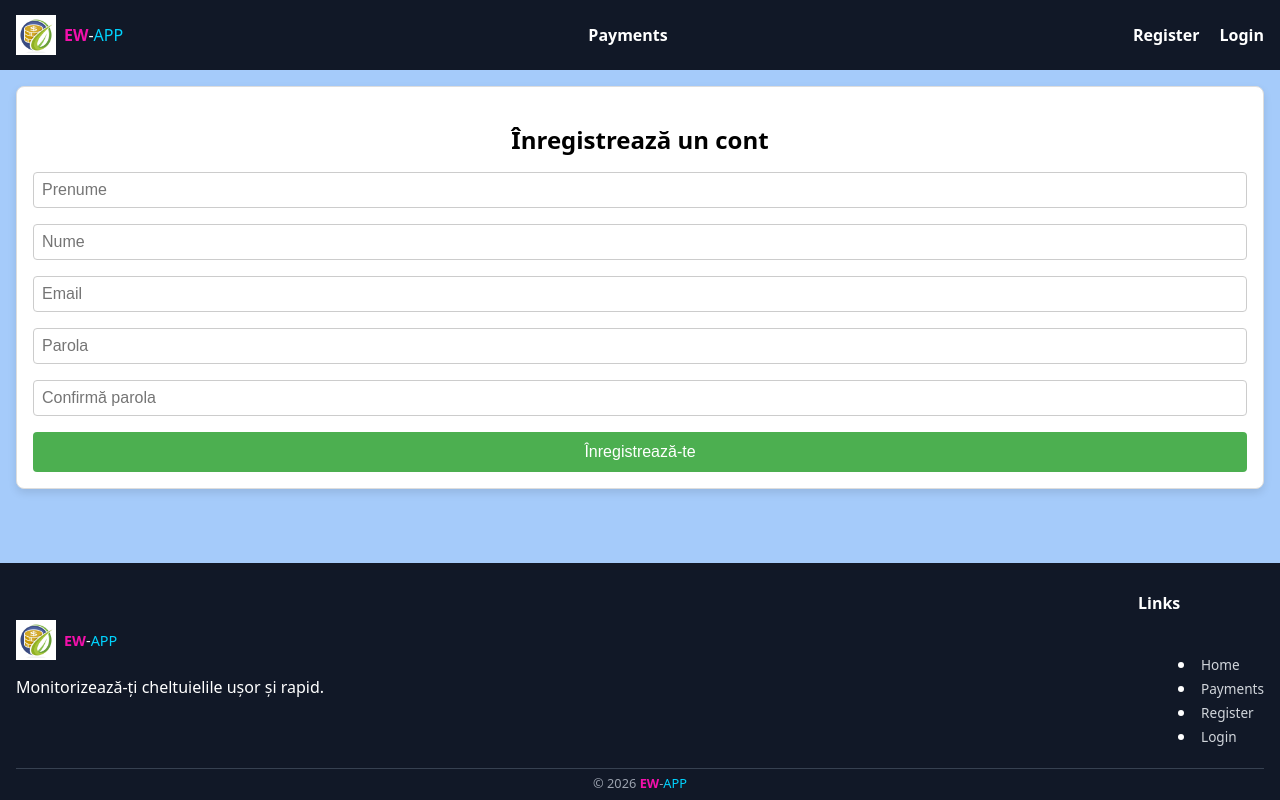
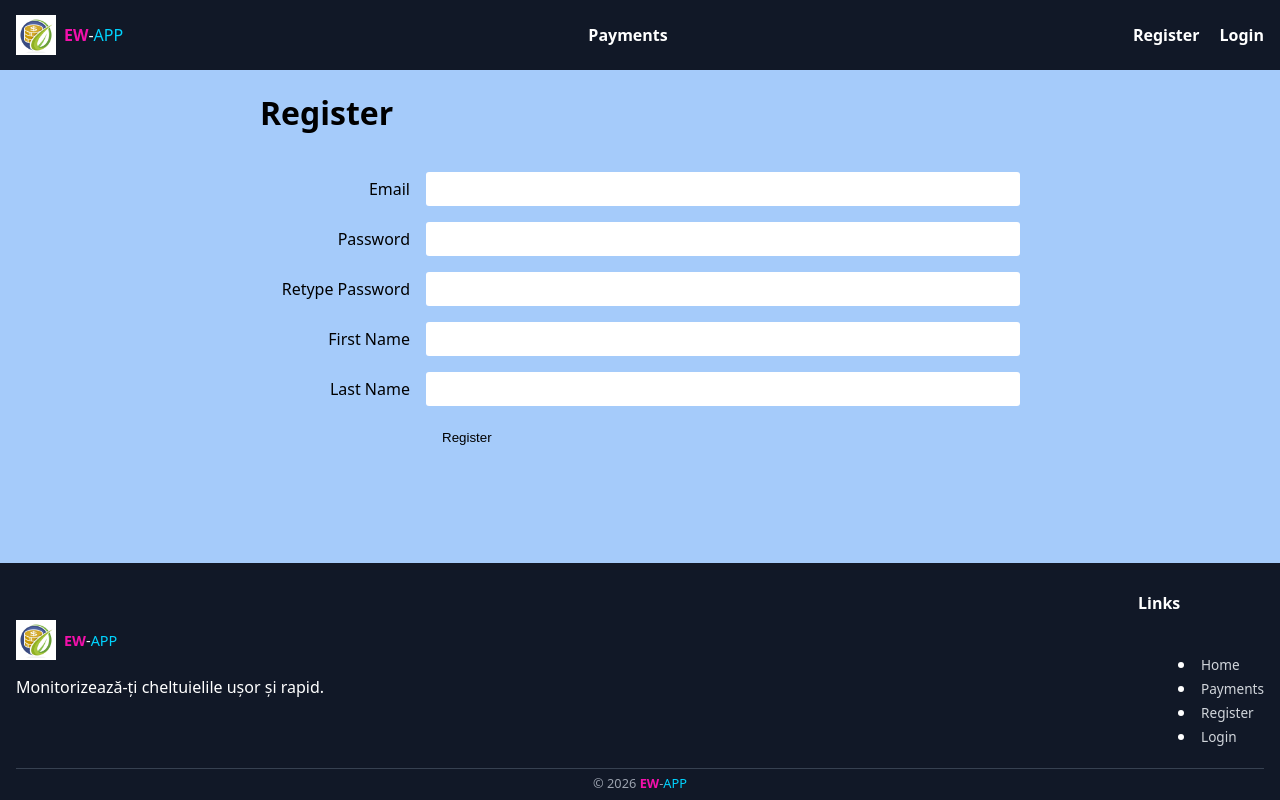
Before and after one commit to Ovidiu-Martalogu/ew-app, a React (Vite) app: page /register in a window 1280 px wide. Built offline with nearby package versions, Linux system fonts and the light colour scheme.

Commit message:
add income

```diff
--- a/db.json
+++ b/db.json
@@ -38,11 +38,13 @@
   "users": [
     {
       "email": "qvidiu123456@gmail.com",
-      "password": "$2a$10$hkDkhkU7b64V2yskAFbs9ulA/4qoAnhChOlKqGp47FrGmujmvWsA2",
+      "password": "$2a$10$0/G22pKfgUz8FE2JhN31HuGgm/q8s8Cq5YuCZbUHRED/q/21a1D3O",
       "firstName": "Natalia",
       "lastName": "Maria",
       "id": 1
     }
   ],
-  "expenses": []
+  "expenses": [],
+  "login": [],
+  "income":[]
 }
--- a/package.json
+++ b/package.json
@@ -17,7 +17,9 @@
     "react-dom": "^19.2.4",
     "react-icons": "^5.6.0",
     "react-router": "^7.13.2",
-    "react-router-dom": "^7.13.2"
+    "react-router-dom": "^7.13.2",
+    "react-toastify": "^11.0.5",
+    "zod": "^4.3.6"
   },
   "devDependencies": {
     "@babel/core": "^7.29.0",
--- a/src/App.tsx
+++ b/src/App.tsx
@@ -6,8 +6,10 @@ import { Register } from "./features/Register/Register";
 import { Login } from "./features/Login/Login";
 import { FirstPage } from "./features/First-page/FirstPage";
 import { Footer } from "./components/Footer/Footer";
+import { Income } from "./features/Income/Income";
 
 import "./App.css";
+import './Forms.css';
 
 export default function App() {
   return (
@@ -21,6 +23,7 @@ export default function App() {
             <Route path="/payments" element={<Payment />} />
             <Route path="/register" element={<Register />} />
             <Route path="/login" element={<Login />} />
+            <Route path="/income" element={<Income/>} />
             <Route path="*" element={<NotFound />} />
           </Routes>
         </main>
--- /dev/null
+++ b/src/Forms.css
@@ -0,0 +1,85 @@
+.brandForm {
+  display: grid;
+
+  & > h1 {
+    grid-column: 1 / -1;
+  }
+
+  & > label,
+  & > button {
+    margin-top: 1rem;
+  }
+
+  & input:is([type=text], [type=password], [type=url], [type=email], [type=number]),
+  & textarea {
+    padding: .5rem;
+
+    border: 1px solid var(--color-dark-gray);
+    border-radius: 3px;
+    color: var(--color-dark-gray);
+    font-family: inherit;
+
+    &:focus {
+      outline: 2px solid var(--color-brand-highlight);
+      outline-offset: -3px;
+    }
+  }
+
+  & button {
+    --bgColor: var(--color-brand-primary);
+
+    padding: .5rem 1rem;
+
+    background-color: var(--bgColor);
+    color: var(--color-light-gray);
+    border: 1px solid var(--color-dark-gray);
+    border-radius: 3px;
+    cursor: pointer;
+
+    &:hover {
+      box-shadow: inset 2px 2px 5px color-mix(in srgb, var(--color-dark-gray) 70%, transparent);
+    }
+
+    &:focus,
+    &:active {
+      --bgColor: color-mix(in srgb, var(--color-brand-primary) 70%, #fff)
+    }
+  }
+
+  & .errorMessage {
+    color: var(--color-warning);
+    margin-top: 0;
+  }
+
+
+  @media screen and (min-width: 510px) {
+    gap: 1rem;
+    grid-template-columns: 150px 1fr;
+
+    margin: 0 auto;
+    max-width: 760px;
+
+    & > button {
+      grid-column-start: 2;
+      justify-self: start;
+    }
+
+    & > label {
+      align-self: center;
+      justify-self: end;
+
+      &:has(+ textarea) {
+        align-self: start;
+      }
+    }
+
+    & > label,
+    & > button {
+      margin-top: 0;
+    }
+
+    & .errorMessage {
+      grid-column-start: 2;
+    }
+  }
+}
--- a/src/features/Register/Register.module.css
+++ b/src/features/Register/Register.module.css
@@ -1,58 +1,85 @@
-.card {
-    min-width: 300px;
-    padding: 1rem;
-    border: 1px solid #ddd;
-    border-radius: 8px;
-    box-shadow: 0 4px 8px rgba(0, 0, 0, 0.1);
-    background-color: #fff;
-    margin: 1rem;
+.brandForm {
+    display: grid;
+
+    &>h1 {
+        grid-column: 1 / -1;
     }
 
-.card h2 {
-    margin-bottom: 1rem;
-    font-size: 1.5rem;
-    text-align: center;
+    &>label,
+    &>button {
+        margin-top: 1rem;
     }
 
-.form-group {
-    margin-bottom: 1rem;
-    display: flex;
-    flex-direction: column;
+    & input:is([type=text], [type=password], [type=url], [type=email], [type=number]),
+    & textarea {
+        padding: .5rem;
+
+        border: 1px solid var(--color-dark-gray);
+        border-radius: 3px;
+        color: var(--color-dark-gray);
+        font-family: inherit;
+
+        &:focus {
+            outline: 2px solid var(--color-brand-highlight);
+            outline-offset: -3px;
+        }
     }
 
-.form-group input {
-    padding: 0.5rem;
-    font-size: 1rem;
-    border-radius: 4px;
-    border: 1px solid #ccc;
+    & button {
+        --bgColor: var(--color-brand-primary);
+
+        padding: .5rem 1rem;
+
+        background-color: var(--bgColor);
+        color: var(--color-light-gray);
+        border: 1px solid var(--color-dark-gray);
+        border-radius: 3px;
+        cursor: pointer;
+
+        &:hover {
+            box-shadow: inset 2px 2px 5px color-mix(in srgb, var(--color-dark-gray) 70%, transparent);
         }
 
-button {
-    width: 100%;
-    padding: 0.7rem;
-    font-size: 1rem;
-    background-color: #4CAF50;
-    color: white;
-    border: none;
-    border-radius: 4px;
-    cursor: pointer;
+        &:focus,
+        &:active {
+            --bgColor: color-mix(in srgb, var(--color-brand-primary) 70%, #fff)
+        }
     }
 
-button:hover {
-    background-color: #45a049;
+    & .errorMessage {
+        color: var(--color-warning);
+        margin-top: 0;
     }
 
-.status {
-    margin-top: 0.5rem;
-    color: #d32f2f;
-    font-weight: bold;
-    text-align: center;
+
+    @media screen and (min-width: 510px) {
+        gap: 1rem;
+        grid-template-columns: 150px 1fr;
+
+        margin: 0 auto;
+        max-width: 760px;
+
+        &>button {
+            grid-column-start: 2;
+            justify-self: start;
         }
 
-.welcomeMessage {
-    font-size: 22px;
-    font-weight: bold;
-    color: #4CAF50;
-    text-align: center;
-    margin-top: 20px;
+        &>label {
+            align-self: center;
+            justify-self: end;
+
+            &:has(+ textarea) {
+                align-self: start;
             }
+        }
+
+        &>label,
+        &>button {
+            margin-top: 0;
+        }
+
+        & .errorMessage {
+            grid-column-start: 2;
+        }
+    }
+}
--- a/src/features/Register/Register.tsx
+++ b/src/features/Register/Register.tsx
@@ -1,124 +1,114 @@
-import { useState, type ChangeEvent, type FormEvent } from 'react';
-import type { RegisterData, User } from "./types";
-import styles from './Register.module.css';
+import { useState } from "react";
+import { useZodValidation } from "../hooks/useZodValidation";
+import { Api } from "../utils/api";
+import * as z from "zod";
 
 
-export function Register() {
-    const [registerData, setRegisterData] = useState<RegisterData>({
-        firstName: '',
-        lastName: '',
-        email: '',
-        password: '',
-        confirmPassword: ''
+const registerApi = new Api("register");
+
+const validationSchema = z
+    .object({
+        email: z.email("Please provide a valid email address."),
+        password: z
+            .string()
+            .min(6, "Your password needs to be at least 6 characters long."),
+        retypePassword: z.string().min(6, "Please type your password again."),
+        firstName: z.string().nonempty("Please tell us how to call you."),
+        lastName: z.string().nonempty("Let us know your last name."),
+    })
+    .refine((data) => data.password === data.retypePassword, {
+        message: "Passwords don't match.",
+        path: ["retypePassword"],
     });
 
-    const [status, setStatus] = useState('');
-    const [welcomeMessage, setWelcomeMessage] = useState('');
+export function Register() {
+    const [formValues, setFormValues] = useState({
+        email: "",
+        password: "",
+        retypePassword: "",
+        firstName: "",
+        lastName: "",
+    });
+    const { errors, isValid } = useZodValidation(validationSchema);
 
-    const handleChange = (e: ChangeEvent<HTMLInputElement>) => {
-        setRegisterData({ ...registerData, [e.target.name]: e.target.value });
-    };
-
-    const handleSubmit = async (e: FormEvent<HTMLFormElement>) => {
+    function handleSubmit(e: React.SubmitEvent) {
         e.preventDefault();
 
-        if (registerData.password !== registerData.confirmPassword) {
-            setStatus('Parolele nu coincid!');
-            return;
+
+        if (!isValid(formValues)) return;
+
+        const { retypePassword, ...dataForServer } = formValues;
+
+        void registerApi.create(dataForServer).then((res) => console.log(res));
     }
 
-        const newUser: User = {
-            firstName: registerData.firstName,
-            lastName: registerData.lastName,
-            email: registerData.email,
-            password: registerData.password
-        };
+    function handleInputChange(e: React.ChangeEvent<HTMLInputElement>) {
 
-        try {
-            const response = await fetch('http://localhost:3000/users', {
-                method: 'POST',
-                headers: { 'Content-Type': 'application/json' },
-                body: JSON.stringify(newUser)
-            });
 
-            if (!response.ok) throw new Error('Eroare la înregistrare');
+        if (errors) {
+            isValid(formValues);
+        }
 
-            setStatus('Înregistrare reușită!');
-            setWelcomeMessage(`Bun venit, ${newUser.firstName} ${newUser.lastName}!`);
-
-            // Reset form
-            setRegisterData({
-                firstName: '',
-                lastName: '',
-                email: '',
-                password: '',
-                confirmPassword: ''
-            });
-        } catch (error) {
-            console.error(error);
-            setStatus('Eroare la server. Încearcă din nou.');
+        setFormValues({ ...formValues, [e.target.name]: e.target.value });
     }
-    };
 
     return (
-        <div className={styles.card}>
-            <h2>Înregistrează un cont</h2>
-            <form onSubmit={handleSubmit}>
-                <div className={styles['form-group']}>
+        <form className="brandForm" onSubmit={handleSubmit}>
+            <h1>Register</h1>
+
+            <label htmlFor="email">Email</label>
+            <input
+                type="email"
+                id="email"
+                name="email"
+                value={formValues.email}
+                onChange={handleInputChange}
+            />
+            {errors?.email && <p className="errorMessage">{errors.email}</p>}
+
+            <label htmlFor="password">Password</label>
+            <input
+                type="password"
+                id="password"
+                name="password"
+                value={formValues.password}
+                onChange={handleInputChange}
+            />
+            {errors?.password && <p className="errorMessage">{errors.password}</p>}
+
+            <label htmlFor="retypePassword">Retype Password</label>
+            <input
+                type="password"
+                id="retypePassword"
+                name="retypePassword"
+                value={formValues.retypePassword}
+                onChange={handleInputChange}
+            />
+            {errors?.retypePassword && (
+                <p className="errorMessage">{errors.retypePassword}</p>
+            )}
+
+            <label htmlFor="firstName">First Name</label>
             <input
                 type="text"
+                id="firstName"
                 name="firstName"
-                        placeholder="Prenume"
-                        value={registerData.firstName}
-                        onChange={handleChange}
-                        required
+                value={formValues.firstName}
+                onChange={handleInputChange}
             />
-                </div>
-                <div className={styles['form-group']}>
+            {errors?.firstName && <p className="errorMessage">{errors.firstName}</p>}
+
+            <label htmlFor="lastName">Last Name</label>
             <input
                 type="text"
+                id="lastName"
                 name="lastName"
-                        placeholder="Nume"
-                        value={registerData.lastName}
-                        onChange={handleChange}
-                        required
+                value={formValues.lastName}
+                onChange={handleInputChange}
             />
-                </div>
-                <div className={styles['form-group']}>
-                    <input
-                        type="email"
-                        name="email"
-                        placeholder="Email"
-                        value={registerData.email}
-                        onChange={handleChange}
-                        required
-                    />
-                </div>
-                <div className={styles['form-group']}>
-                    <input
-                        type="password"
-                        name="password"
-                        placeholder="Parola"
-                        value={registerData.password}
-                        onChange={handleChange}
-                        required
-                    />
-                </div>
-                <div className={styles['form-group']}>
-                    <input
-                        type="password"
-                        name="confirmPassword"
-                        placeholder="Confirmă parola"
-                        value={registerData.confirmPassword}
-                        onChange={handleChange}
-                        required
-                    />
-                </div>
-                <button type="submit">Înregistrează-te</button>
+            {errors?.lastName && <p className="errorMessage">{errors.lastName}</p>}
+
+            <button type="submit">Register</button>
         </form>
-
-            {status && <p className={styles.status}>{status}</p>}
-            {welcomeMessage && <div className={styles.welcomeMessage}>{welcomeMessage}</div>}
-        </div>
     );
 }
--- /dev/null
+++ b/src/features/hooks/useZodValidation.ts
@@ -0,0 +1,30 @@
+import { useState } from "react";
+import * as z from "zod";
+
+export function useZodValidation<VS extends z.ZodObject>(validationSchema: VS) {
+  type Data = z.infer<VS>;
+  type ErrorObj  = Partial<Record<keyof Data, string>>;
+  const [errors, setErrors] = useState<ErrorObj | null>(null);
+
+  function isValid(jsonData: Data) {
+    const res = validationSchema.safeParse(jsonData);
+    if(!res.success) {
+      const flatError = z.flattenError(res.error);
+      const newErrors: ErrorObj = {};
+      for(const err in flatError.fieldErrors) {
+        const message = flatError.fieldErrors[err]?.[0];
+
+        if(message) {
+          newErrors[err as keyof Data] =  message;
+        }
+      }
+      setErrors(newErrors);
+      return false;
+    }
+    setErrors(null);
+
+    return true;
+  }
+
+  return { isValid, errors };
+}
--- /dev/null
+++ b/src/features/utils/api.ts
@@ -0,0 +1,107 @@
+import { toast } from "react-toastify";
+
+export class ApiError extends Error {
+  public statusCode: number;
+
+  constructor(statusCode: number, message?: string) {
+    super(message);
+    this.statusCode = statusCode;
+  }
+}
+
+type MakeRequestParams = RequestInit & {
+  id?: string;
+  page?: number;
+  limit?: number;
+};
+
+export class Api<Data> {
+  public resource: string;
+  private headers = {
+    'Content-Type': 'application/json',
+  };
+
+  constructor(resource: string) {
+    this.resource = resource;
+  }
+
+  private async handleResponse(this: void, res: Response) {
+    const data = (await res.json()) as Data | string;
+    if (res.ok && typeof data !== "string") {
+      return data;
+    }
+
+    let message = "";
+    if (typeof data === "string") {
+      message = data;
+    }
+
+    toast.error(message);
+    throw new ApiError(res.status, message);
+  }
+
+  private makeRequest(options: MakeRequestParams) {
+    const baseUrl = `/api/${this.resource}`;
+    let urlEnding = "";
+
+    const { id, page, limit, ...fetchInit } = options;
+
+    if (id) {
+      urlEnding = `/${id}`;
+    }
+
+    const searchParams: Record<string, string> = {};
+
+    if (page) {
+      searchParams._page = String(page);
+    }
+
+    if (limit) {
+      searchParams._limit = String(limit);
+    }
+
+    const search = new URLSearchParams(searchParams).toString();
+
+    if (search) {
+      urlEnding += `?${search}`;
+    }
+
+    return fetch(`${baseUrl}${urlEnding}`, fetchInit)
+      .then(this.handleResponse)
+      .catch((err: unknown) => {
+        console.warn(err);
+        return null;
+      });
+  }
+
+  public create(body: Record<string, string>) {
+    return this.makeRequest({
+      method: 'POST',
+      body: JSON.stringify(body),
+      headers: this.headers,
+    });
+  }
+
+  public readOne(id: number | string) {
+    return this.makeRequest({id: String(id)});
+  }
+
+  public readAll(page = 1, limit = 10) {
+    return this.makeRequest({page, limit});
+  }
+
+  public update(id: number, body: Record<string, string>) {
+    return this.makeRequest({
+      id: String(id),
+      method: 'PATCH',
+      body: JSON.stringify(body),
+      headers: this.headers,
+    });
+  }
+  public remove(id: number) {
+    return this.makeRequest({
+      id: String(id),
+      method: 'DELETE',
+    });
+  }
+}
```
Also changed, not shown: src/features/Income/Income.tsx (added, +26 -0 lines), src/features/Income/types.ts (added, +7 -0 lines), src/features/Income/Income.module.css (added), 1 other file (tests, documents, lock files or other folders). Lines whose indentation alone changed are shown as unchanged.
